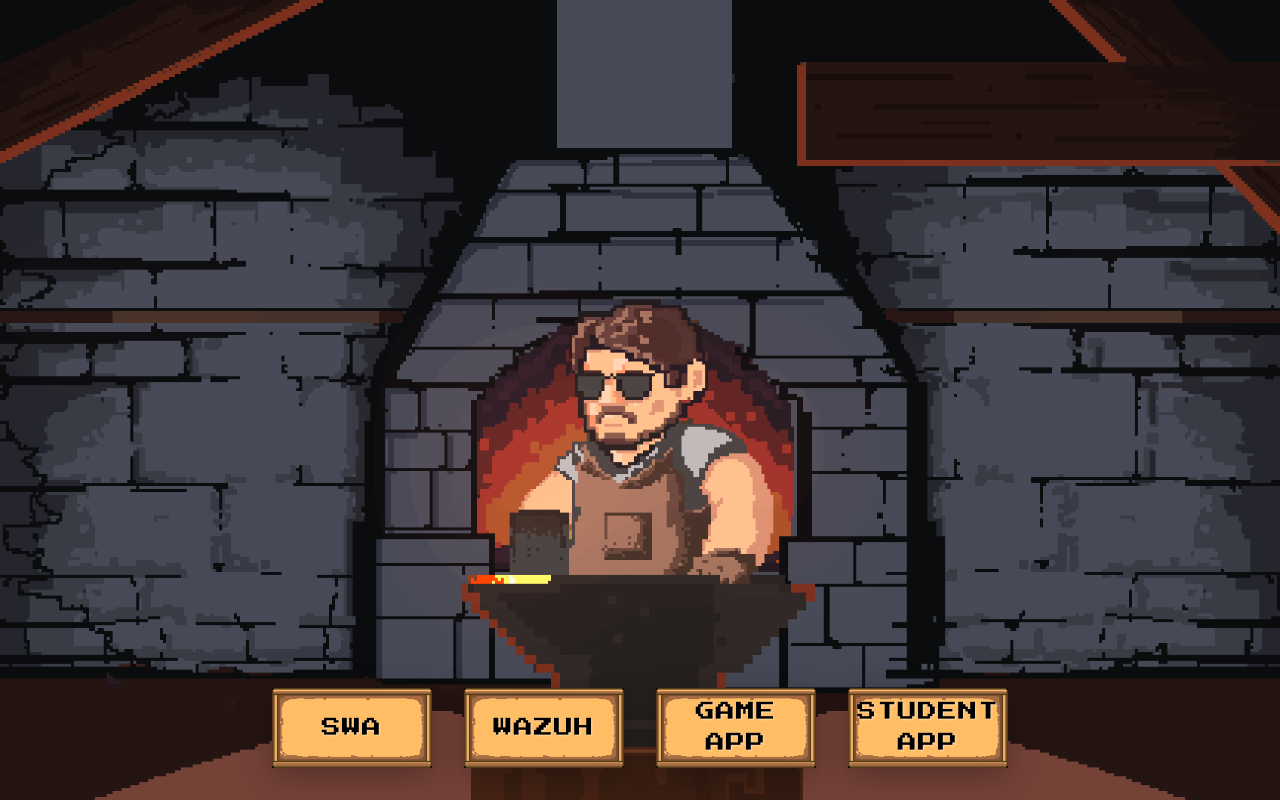
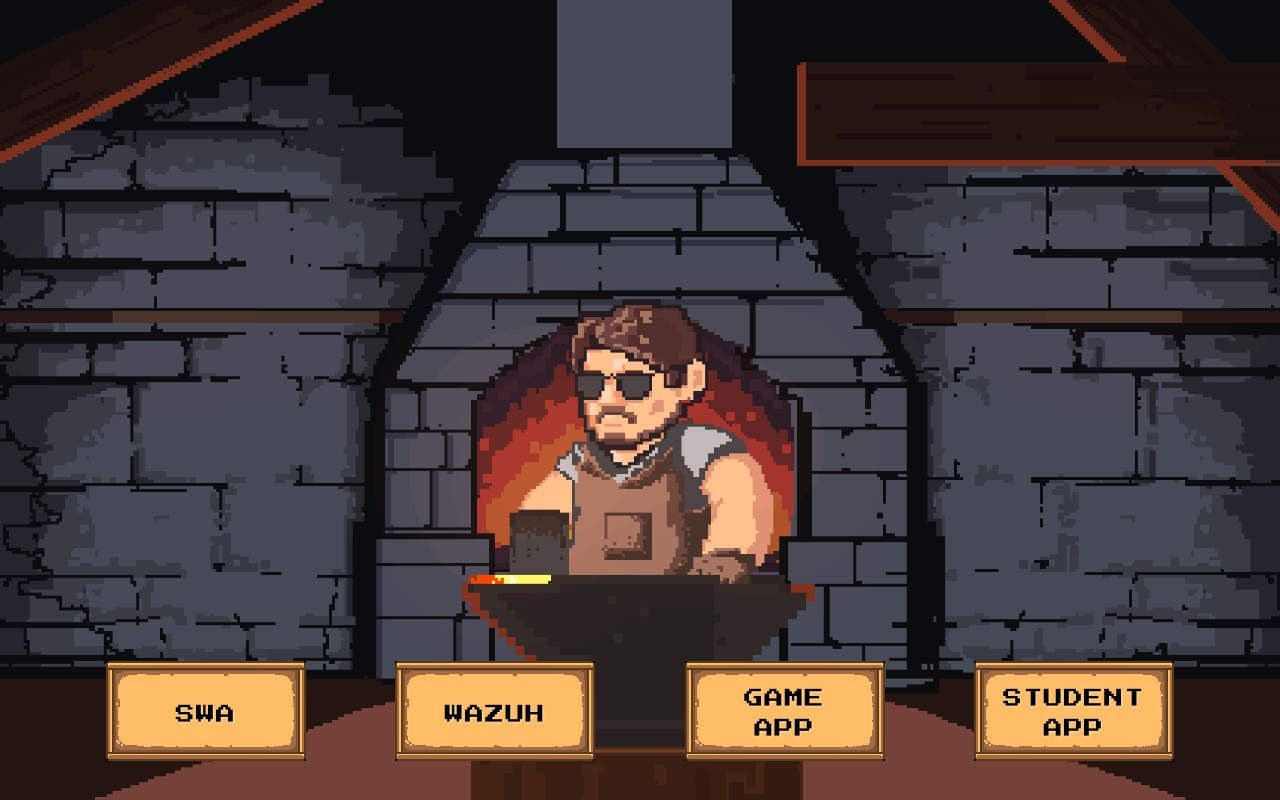
Before and after one commit to jacobbria/stardew_site, a Vue app in the folder stardew_resume/: page /projects in a window 1280 px wide. Built offline with nearby package versions, Linux system fonts and the light colour scheme.

Commit message:
Deleted redundant style file, Simplified styling classes, input backup font

```diff
--- a/stardew_resume/src/assets/base.css
+++ /dev/null
@@ -1,34 +0,0 @@
-
-*::before,
-*::after {
-  box-sizing: border-box;
-  margin: 0;
-  font-weight: normal;
-}
-
-body {
-  min-height: 100vh;
-  color: var(--color-text);
-  background: var(--color-background);
-  transition:
-    color 0.5s,
-    background-color 0.5s;
-  line-height: 1.6;
-  font-family:
-    Inter,
-    -apple-system,
-    BlinkMacSystemFont,
-    'Segoe UI',
-    Roboto,
-    Oxygen,
-    Ubuntu,
-    Cantarell,
-    'Fira Sans',
-    'Droid Sans',
-    'Helvetica Neue',
-    sans-serif;
-  font-size: 15px;
-  text-rendering: optimizeLegibility;
-  -webkit-font-smoothing: antialiased;
-  -moz-osx-font-smoothing: grayscale;
-}
--- a/stardew_resume/src/assets/main.css
+++ b/stardew_resume/src/assets/main.css
@@ -1,91 +1,17 @@
-@import './base.css';
 @import url('https://fonts.googleapis.com/css2?family=Pixelify+Sans:wght@400;700&display=swap');
+
+body, .pixel-font {
+  font-family: 'Pixelify Sans', 'Press Start 2P', monospace;
+}
 
 
 #app {
   max-width: 1280px;
 }
 
-body, .pixel-font {
-  font-family: 'Pixelify Sans', monospace;
-}
+/* Button Styling */
 
-
-@media (hover: hover) {
-  a:hover {
-    filter: brightness(1.2);
-  }
-
-
-
-
-}
-
-.wooden_imgBtn_Global img {
-  display: block;
-  width: clamp(80px, 8vw, 200px);
-  height: auto;
-}
-
-
-.wooden_imgBtn_Global {
-  display: flex;
-  flex-direction: column;
-  border-radius: 8px;
-  transition: filter 180ms ease, transform 180ms ease;
-  will-change: filter, transform;
-  filter: drop-shadow(0 8px 16px rgba(0,0,0,0.28));
-}
-
-.wooden_imgBtn_Global:hover,
-.wooden_imgBtn_Global:focus {
-  filter: drop-shadow(0 14px 28px rgba(0,0,0,0.38));
-  transform: translateY(-3px);
-  filter: brightness(1.2)
-}
-
-.wooden__buttons {
-  position: absolute;
-  left: 50%;
-  bottom: clamp(25px, 4vh, 36px);
-  transform: translateX(-50%);
-  width: min(1100px, 92vw);
-  display: flex;
-  justify-content: space-between;
-  align-items: center;
-  gap: 1rem;
-  padding: 0 1rem;
-  z-index: 2;
-  pointer-events: auto;
-  transition: filter 0.3s ease;
-}
-
-
-
-@media (max-width: 900px) {
-  .wooden__buttons {
-    justify-content: center;
-    gap: clamp(10px, 4vw, 20px);
-    flex-wrap: wrap;
-    padding: 0 0.5rem;
-  }
-
-}
-
-@media (max-width: 420px) {
-  .wooden__buttons {
-    flex-direction: column;
-  }
-
-}
-
-@media (max-width: 320px) {
-  .wooden__buttons {
-    bottom: 70px;
-  }
-}
-
-.btn-text {
+.ButtonTextStyle_Standard {
   position: absolute;
   top: 50%;
   left: 50%;
@@ -102,43 +28,7 @@ body, .pixel-font {
   text-shadow: 1px 1px 2px rgba(255, 255, 255, 0.5);
 }
 
-.btn-bg {
-  display: block;
-  width: auto;
-  height: auto;
-}
-
-.buttons-container {
-  position: absolute;
-  left: 0;
-  bottom: 0;
-  width: 100vw;
-  z-index: 2;
-  display: flex;
-  flex-direction: row;
-  align-items: flex-end;
-  justify-content: center;
-  gap: 2rem;
-  padding-bottom: 2rem;
-}
-
-@media (max-width: 768px) {
-  .buttons-container {
-    position: relative;
-    flex-direction: column;
-    width: 100vw;
-    left: 0;
-    bottom: 0;
-    padding: 8rem 0;
-    align-items: center;
-    justify-content: center;
-  }
-  .btn-text {
-    font-size: 0.8rem;
-  }
-}
-
-.wooden-btn-shared {
+.ButtonStyle_Standard {
   border: none;
   background: transparent;
   cursor: pointer;
@@ -146,14 +36,56 @@ body, .pixel-font {
   margin: 0;
   transition: transform 0.2s;
   position: relative;
+  display: inline-block;
 }
 
-.wooden-btn-shared:hover {
-  transform: scale(1.05);
+@media (max-width: 768px) {
+  .ButtonTextStyle_Standard  {
+    font-size: 0.8rem;
+  }
 }
 
-.wooden-btn-shared img {
-  width: 160px;
-  height: auto;
-  display: block;
+.ButtonStyle_Standard:hover {
+  filter: drop-shadow(0 14px 28pCox rgba(0,0,0,0.38));
+  transform: scale(1.05);
+  filter: brightness(1.2)
 }
+
+.ButtonSectionStyle_Standard {
+  position: absolute;
+  left: 50%;
+  bottom: clamp(25px, 4vh, 36px);
+  transform: translateX(-50%);
+  width: min(1100px, 92vw);
+  display: flex;
+  justify-content: space-between;
+  align-items: center;
+  gap: 1rem;
+  padding: 0 1rem;
+  z-index: 2;
+  pointer-events: auto;
+  transition: filter 0.3s ease;
+}
+
+@media (max-width: 900px) {
+  .ButtonSectionStyle_Standard {
+    justify-content: center;
+    gap: clamp(10px, 4vw, 20px);
+    flex-wrap: wrap;
+    padding: 0 0.5rem;
+  }
+
+}
+
+@media (max-width: 420px) {
+  .ButtonSectionStyle_Standard {
+    flex-direction: column;
+  }
+
+}
+
+@media (max-width: 320px) {
+  .ButtonSectionStyle_Standard {
+    bottom: 70px;
+  }
+}
--- a/stardew_resume/src/views/HomePage_Views/GraduationView.vue
+++ b/stardew_resume/src/views/HomePage_Views/GraduationView.vue
@@ -6,13 +6,13 @@
     />
 
     <div class="wooden_buttons_grad">
-      <button class="wooden-btn-shared education-btn-blank" @click="showEducation('AAS Software Dev.\nSinclair College\n2024')">
+      <button class="ButtonStyle_Standard" @click="showEducation('AAS Software Dev.\nSinclair College\n2024')">
         <img src="@/assets/IMG/Button/Blank_Btn.png" alt="" class="btn-bg" />
-        <span class="btn-text">Assoc.<br>Degree</span>
+        <span class="ButtonTextStyle_Standard">Assoc.<br>Degree</span>
       </button>
-      <button class="wooden-btn-shared education-btn-blank" @click="showEducation('BS Info Tech.\nFranklin U.\n2025')">
+      <button class="ButtonStyle_Standard" @click="showEducation('BS Info Tech.\nFranklin U.\n2025')">
         <img src="@/assets/IMG/Button/Blank_Btn.png" alt="" class="btn-bg" />
-        <span class="btn-text">Bach.<br>Degree</span>
+        <span class="ButtonTextStyle_Standard">Bach.<br>Degree</span>
       </button>
     </div>
   </div>
--- a/stardew_resume/src/views/HomePage_Views/HomeView.vue
+++ b/stardew_resume/src/views/HomePage_Views/HomeView.vue
@@ -9,6 +9,11 @@ const navButtons = [
   { title: 'Work', section: 'work-section' },
   { title: 'School', section: 'graduation-section' },
   { title: 'Links', action: 'links' }
+]
+
+const links = [
+  { label: 'GitHub', href: 'https://github.com/jacobbria' },
+  { label: 'LinkedIn', href: 'https://www.linkedin.com/in/jacobbria/' }
 ]
 
 const linksWindowOpen = ref(false)
@@ -37,35 +42,26 @@ function handleNavClick(button) {
 
 <template>
   <main class="landing" :style="{ backgroundImage: `url(${LandingView})` }">
-    <nav class="wooden__buttons" aria-label="Landing buttons">
+    <nav class="ButtonSectionStyle_Standard" aria-label="Landing buttons">
       <button
         v-for="button in navButtons"
         :key="button.title"
-        class="education-btn-blank"
+        class="ButtonStyle_Standard"
         @click="handleNavClick(button)"
       >
-        <img src="@/assets/IMG/Button/Blank_Btn.png" alt="" class="btn-bg" />
-        <span class="btn-text">{{ button.title }}</span>
+        <img src="@/assets/IMG/Button/Blank_Btn.png" alt="Button"/>
+        <span class="ButtonTextStyle_Standard">{{ button.title }}</span>
       </button>
     </nav>
     <ContentModal v-model:visible="linksWindowOpen">
       <div class="link-list">
-        <div>
+        <div v-for="link in links" :key="link.href">
           <a
-            href="https://github.com/jacobbria"
+            :href="link.href"
             target="_blank"
             rel="noopener noreferrer"
           >
-            GitHub
-          </a>
-        </div>
-        <div>
-          <a
-            href="https://www.linkedin.com/in/jacobbria/"
-            target="_blank"
-            rel="noopener noreferrer"
-          >
-            LinkedIn
+            {{ link.label }}
           </a>
         </div>
       </div>
@@ -111,48 +107,6 @@ function handleNavClick(button) {
   animation: blink 1s steps(1) infinite;
   color: #f4ffff;
 }
-@keyframes blink {
-  0%, 50% { opacity: 1; }
-  51%, 100% { opacity: 0; }
-}
-
-.education-btn-blank {
-  border: none;
-  background: transparent;
-  cursor: pointer;
-  padding: 0;
-  margin: 0;
-  transition: transform 0.2s;
-  position: relative;
-  display: inline-block;
-}
-
-.education-btn-blank:hover {
-  transform: scale(1.05);
-}
-
-.btn-bg {
-  display: block;
-  width: auto;
-  height: auto;
-}
-
-.btn-text {
-  position: absolute;
-  top: 50%;
-  left: 50%;
-  transform: translate(-50%, -50%);
-  font-family: 'Press Start 2P', cursive;
-  font-size: 1.2rem;
-  color: #000;
-  text-transform: uppercase;
-  letter-spacing: 1px;
-  white-space: normal;
-  text-align: center;
-  line-height: 1.6;
-  pointer-events: none;
-  text-shadow: 1px 1px 2px rgba(255, 255, 255, 0.5);
-}
 
 .link-list {
   display: flex;
@@ -160,10 +114,5 @@ function handleNavClick(button) {
   gap: 0.6rem;
 }
 
-@media (max-width: 768px) {
-  .btn-text {
-    font-size: 0.8rem;
-  }
-}
 
 </style>
--- a/stardew_resume/src/views/HomePage_Views/ProjectsPage.vue
+++ b/stardew_resume/src/views/HomePage_Views/ProjectsPage.vue
@@ -8,14 +8,14 @@
     />
 
 
-    <div class="wooden_buttons_grad buttons-container">
+    <div class="ButtonSectionStyle_Standard">
       <button
         v-for="project in projects"
         :key="project.id"
-        class="wooden_imgBtn_Global wooden-btn-shared"
+        class="ButtonStyle_Standard"
         @click="showProject(project)">
         <img src="@/assets/IMG/Button/Blank_Btn.png" :alt="project.name" class="btn-bg" />
-        <span class="btn-text">{{ project.name }}</span>
+        <span class="ButtonTextStyle_Standard">{{ project.name }}</span>
       </button>
     </div>
   </div>
--- a/stardew_resume/src/views/HomePage_Views/WorkView.vue
+++ b/stardew_resume/src/views/HomePage_Views/WorkView.vue
@@ -7,15 +7,14 @@
       :content="selectedWork"
     />
 
-
-    <div class="wooden_buttons_grad buttons-container">
+    <div class="ButtonSectionStyle_Standard">
       <button
         v-for="work in workExperiences"
         :key="work.id"
-        class="wooden_imgBtn_Global wooden-btn-shared"
+        class="ButtonStyle_Standard"
         @click="showWork(work)">
         <img src="@/assets/IMG/Button/Blank_Btn.png" :alt="work.name" class="btn-bg" />
-        <span class="btn-text">{{ work.name }}</span>
+        <span class="ButtonTextStyle_Standard">{{ work.name }}</span>
       </button>
     </div>
   </div>
@@ -41,7 +40,7 @@ function showWork(work) {
 
 </script>
 
-  <style scoped>
+<style scoped>
 .work-page {
   position: relative;
   width: 100vw;
@@ -57,8 +56,4 @@ function showWork(work) {
   background: url('@/assets/Backgrounds/office_gif.gif') center center/cover no-repeat;
   z-index: 1;
 }
-
-
-
-
 </style>
```
